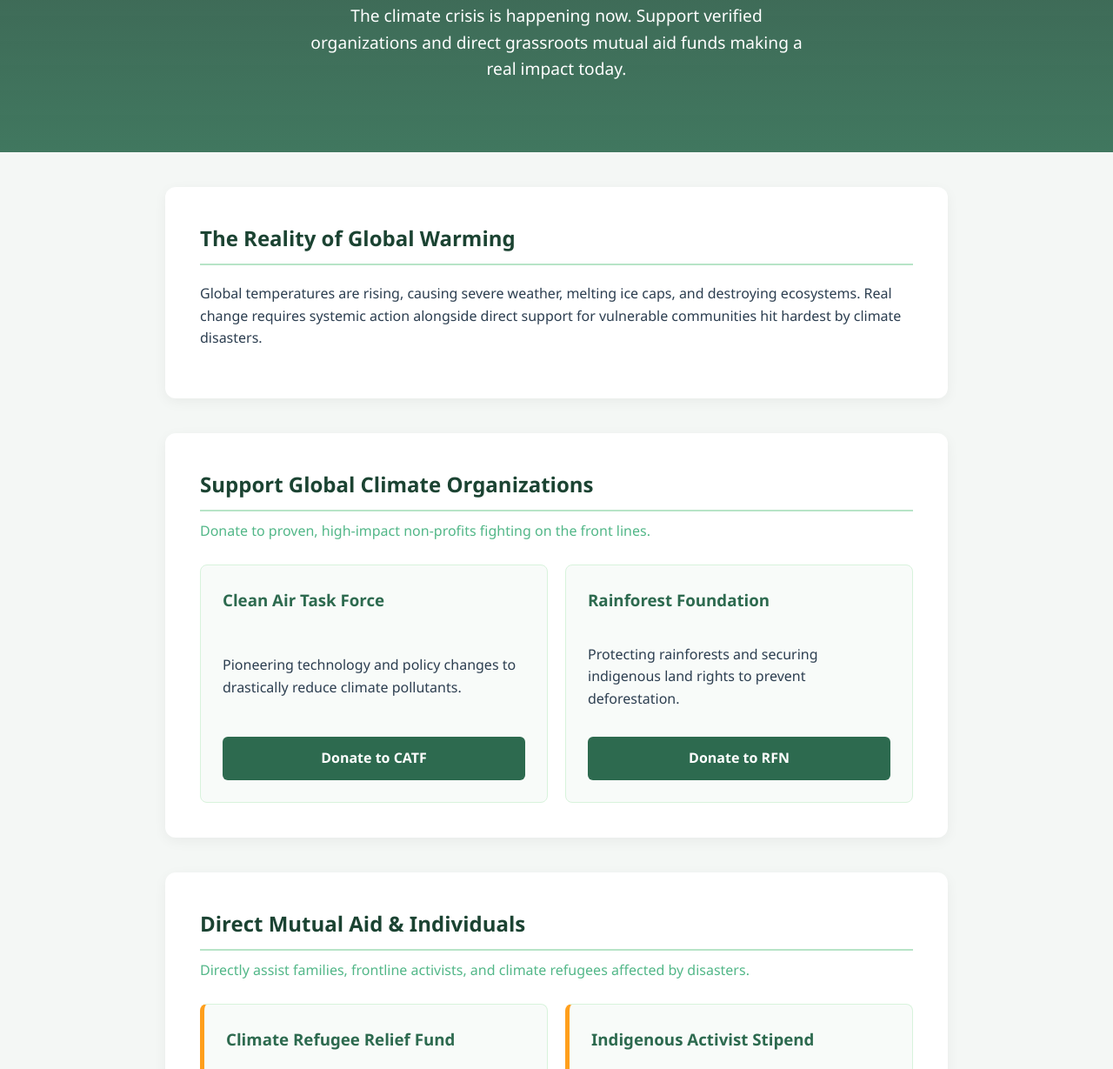
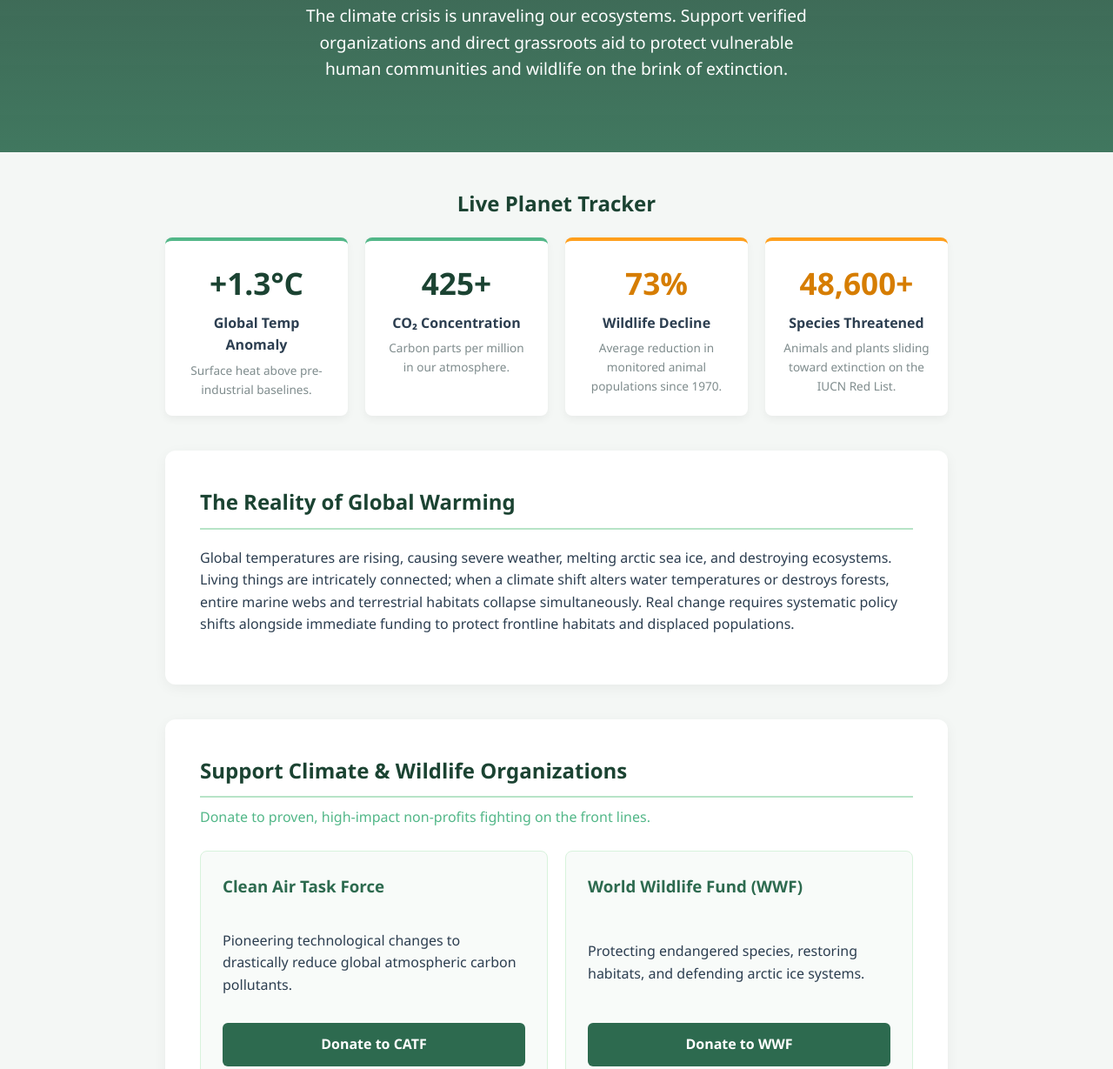
Before and after one commit to mariahmarieparker/global-warning, a plain HTML site: page index.html in a window 1280 px wide. Shown: the part 262-1491 px from the top of the page at 87% size. Drawn offline with Linux system fonts and the light colour scheme.

Commit message:
Add files via upload
added animal states dashboard

```diff
--- a/index.html
+++ b/index.html
@@ -3,7 +3,7 @@
 <head>
     <meta charset="UTF-8">
     <meta name="viewport" content="width=device-width, initial-scale=1.0">
-    <title>Global Warning | Climate Change Advocacy</title>
+    <title>Global Warning | Climate & Wildlife Advocacy</title>
     <link rel="stylesheet" href="style.css">
 </head>
 <body>
@@ -12,6 +12,7 @@
     <nav class="navbar">
         <div class="logo">⚠️ Global Warning</div>
         <div class="nav-links">
+            <a href="#metrics">Planet Tracker</a>
             <a href="#about">The Crisis</a>
             <a href="#organizations">Donate to Orgs</a>
             <a href="#individuals">Direct Aid</a>
@@ -21,8 +22,35 @@
     <!-- Hero Header -->
     <header class="hero">
         <h1>Global Warning</h1>
-        <p>The climate crisis is happening now. Support verified organizations and direct grassroots mutual aid funds making a real impact today.</p>
+        <p>The climate crisis is unraveling our ecosystems. Support verified organizations and direct grassroots aid to protect vulnerable human communities and wildlife on the brink of extinction.</p>
     </header>
+
+    <!-- Planet Tracker Grid (Stats Dashboard) -->
+    <div class="container" id="metrics">
+        <h2 class="section-title">Live Planet Tracker</h2>
+        <div class="tracker-grid">
+            <div class="tracker-box">
+                <span class="stat-number">+1.3°C</span>
+                <h4>Global Temp Anomaly</h4>
+                <p>Surface heat above pre-industrial baselines.</p>
+            </div>
+            <div class="tracker-box">
+                <span class="stat-number">425+</span>
+                <h4>CO₂ Concentration</h4>
+                <p>Carbon parts per million in our atmosphere.</p>
+            </div>
+            <div class="tracker-box warning-box">
+                <span class="stat-number">73%</span>
+                <h4>Wildlife Decline</h4>
+                <p>Average reduction in monitored animal populations since 1970.</p>
+            </div>
+            <div class="tracker-box warning-box">
+                <span class="stat-number">48,600+</span>
+                <h4>Species Threatened</h4>
+                <p>Animals and plants sliding toward extinction on the IUCN Red List.</p>
+            </div>
+        </div>
+    </div>
 
     <!-- Main Content Container -->
     <div class="container">
@@ -30,34 +58,34 @@
         <!-- About / Crisis Section -->
         <section id="about">
             <h2>The Reality of Global Warming</h2>
-            <p>Global temperatures are rising, causing severe weather, melting ice caps, and destroying ecosystems. Real change requires systemic action alongside direct support for vulnerable communities hit hardest by climate disasters.</p>
+            <p>Global temperatures are rising, causing severe weather, melting arctic sea ice, and destroying ecosystems. Living things are intricately connected; when a climate shift alters water temperatures or destroys forests, entire marine webs and terrestrial habitats collapse simultaneously. Real change requires systematic policy shifts alongside immediate funding to protect frontline habitats and displaced populations.</p>
         </section>
 
         <!-- Company / Org Donation Section -->
         <section id="organizations">
-            <h2>Support Global Climate Organizations</h2>
+            <h2>Support Climate & Wildlife Organizations</h2>
             <p class="subtitle">Donate to proven, high-impact non-profits fighting on the front lines.</p>
 
             <div class="donation-grid">
                 <!-- Org Card 1 -->
                 <div class="card">
                     <h3>Clean Air Task Force</h3>
-                    <p>Pioneering technology and policy changes to drastically reduce climate pollutants.</p>
+                    <p>Pioneering technological changes to drastically reduce global atmospheric carbon pollutants.</p>
                     <a href="https://catf.us" target="_blank" class="donate-btn">Donate to CATF</a>
                 </div>
                 <!-- Org Card 2 -->
                 <div class="card">
-                    <h3>Rainforest Foundation</h3>
-                    <p>Protecting rainforests and securing indigenous land rights to prevent deforestation.</p>
-                    <a href="https://rainforestfoundation.org" target="_blank" class="donate-btn">Donate to RFN</a>
+                    <h3>World Wildlife Fund (WWF)</h3>
+                    <p>Protecting endangered species, restoring habitats, and defending arctic ice systems.</p>
+                    <a href="https://www.worldwildlife.org" target="_blank" class="donate-btn">Donate to WWF</a>
                 </div>
             </div>
         </section>
 
         <!-- Individual Aid Section -->
         <section id="individuals">
-            <h2>Direct Mutual Aid & Individuals</h2>
-            <p class="subtitle">Directly assist families, frontline activists, and climate refugees affected by disasters.</p>
+            <h2>Direct Mutual Aid & Local Rescuers</h2>
+            <p class="subtitle">Directly assist families, indigenous protectors, and wildlife rehabilitation centers.</p>
 
             <div class="donation-grid">
                 <!-- Individual Card 1 -->
@@ -68,9 +96,9 @@
                 </div>
                 <!-- Individual Card 2 -->
                 <div class="card individual-card">
-                    <h3>Indigenous Activist Stipend</h3>
-                    <p>Funding legal fees, travel, and campaign materials for youth activists leading pipeline protests.</p>
-                    <a href="#" class="donate-btn individual-btn">Support This Campaign</a>
+                    <h3>Wildlife Rescue Bushfire Fund</h3>
+                    <p>Direct grassroots funding for local animal hospitals treating wildlife injured in climate-driven forest fires.</p>
+                    <a href="#" class="donate-btn individual-btn">Support This Sanctuary</a>
                 </div>
             </div>
         </section>
--- a/style.css
+++ b/style.css
@@ -56,10 +56,62 @@
     margin: 0 auto;
 }
 
+/* Planet Tracker Dashboard */
+.section-title {
+    text-align: center;
+    color: #1b4332;
+    margin-top: 40px;
+    margin-bottom: 20px;
+}
+
+.tracker-grid {
+    display: grid;
+    grid-template-columns: repeat(auto-fit, minmax(200px, 1fr));
+    gap: 20px;
+    margin-bottom: 20px;
+}
+
+.tracker-box {
+    background-color: #fff;
+    padding: 20px;
+    text-align: center;
+    border-radius: 8px;
+    box-shadow: 0 4px 10px rgba(0,0,0,0.05);
+    border-top: 4px solid #52b788;
+}
+
+.tracker-box.warning-box {
+    border-top: 4px solid #ff9f1c; /* Highlights animal metrics */
+}
+
+.stat-number {
+    display: block;
+    font-size: 2.2rem;
+    font-weight: bold;
+    color: #1b4332;
+    margin-bottom: 5px;
+}
+
+.tracker-box.warning-box .stat-number {
+    color: #d67d00;
+}
+
+.tracker-box h4 {
+    margin: 5px 0;
+    color: #2c3e50;
+    font-size: 1rem;
+}
+
+.tracker-box p {
+    margin: 0;
+    font-size: 0.85rem;
+    color: #7f8c8d;
+}
+
 /* Content Layout */
 .container {
     max-width: 900px;
-    margin: 40px auto;
+    margin: 0 auto 40px auto;
     padding: 0 20px;
 }
 
@@ -95,6 +147,7 @@
 
 @media (max-width: 600px) {
     .donation-grid { grid-template-columns: 1fr; }
+    .tracker-grid { grid-template-columns: 1fr; }
 }
 
 .card {
```
